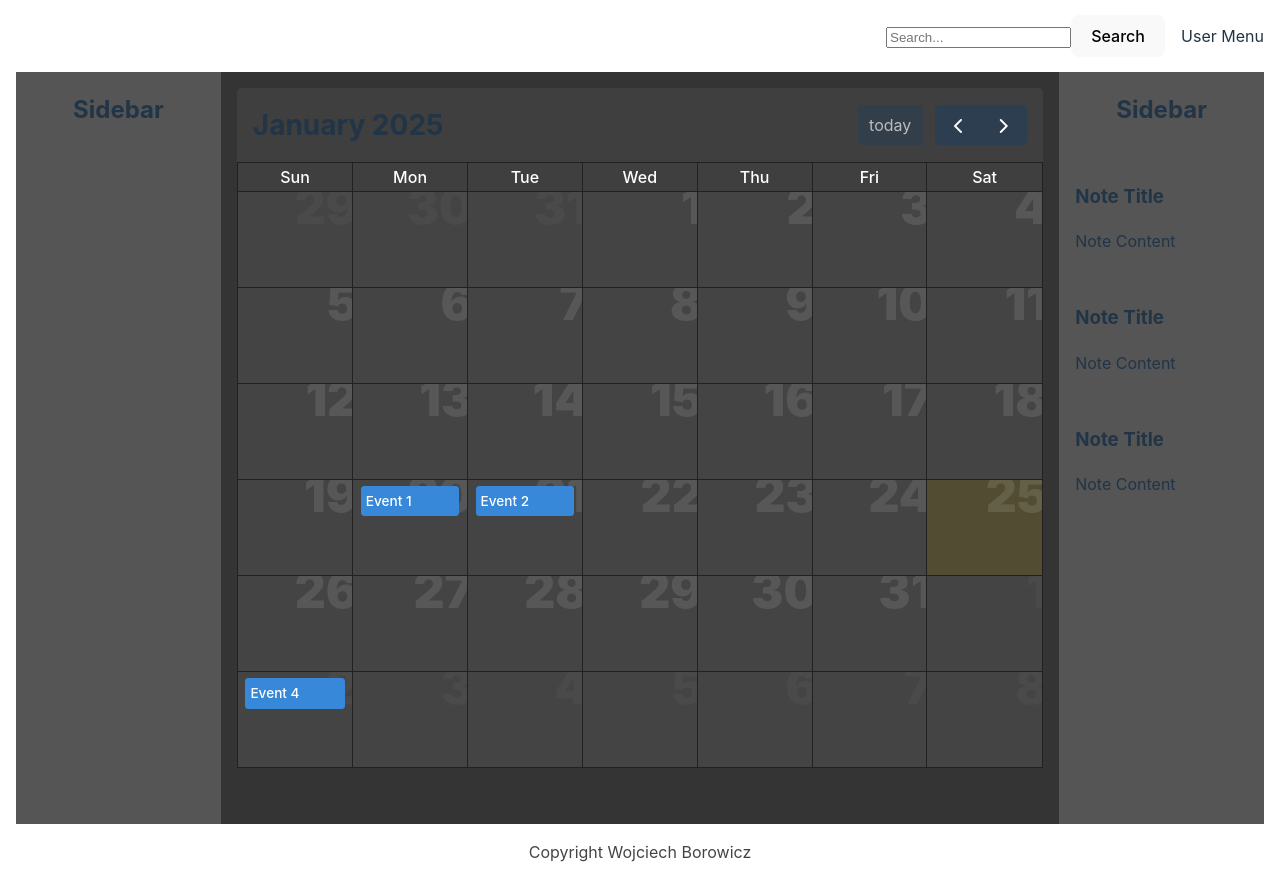
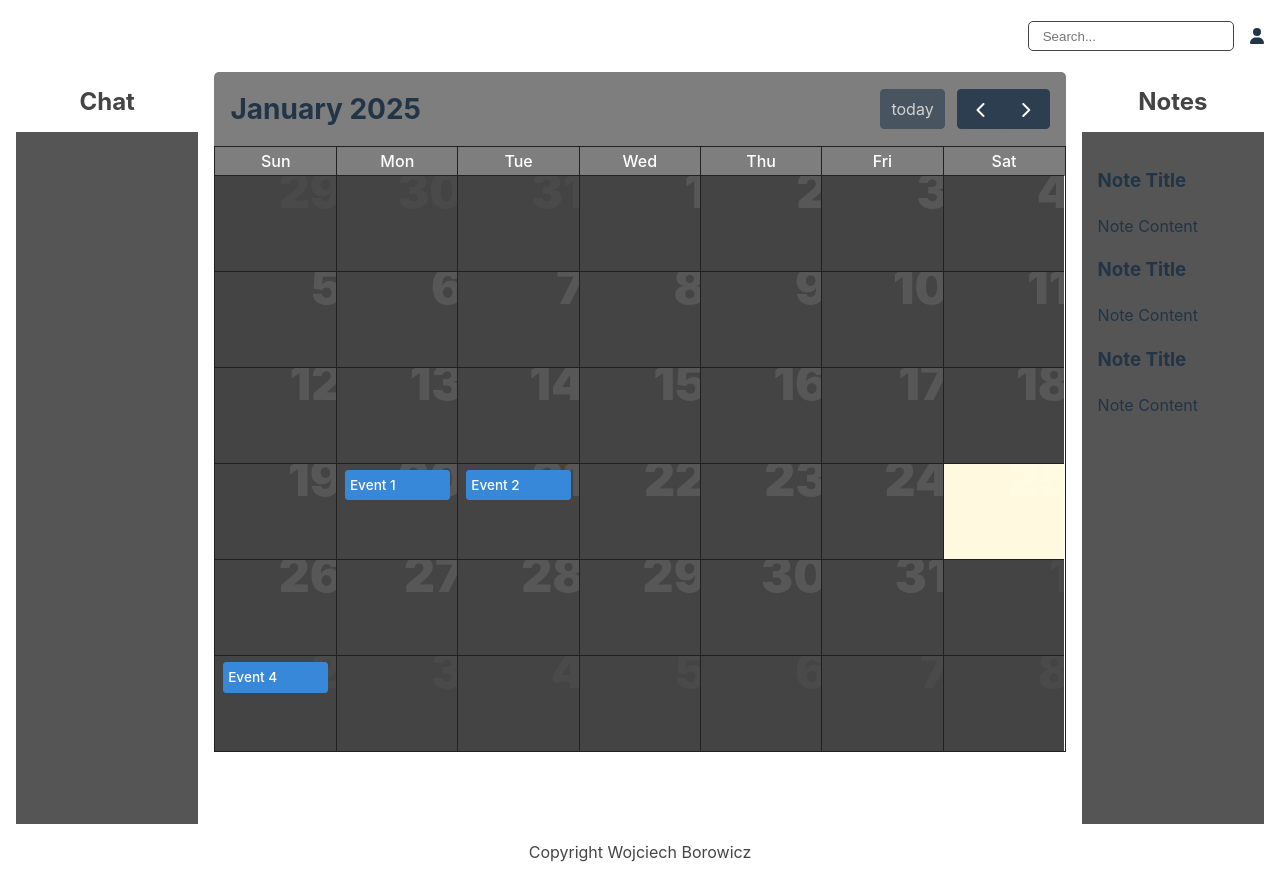
Before and after one commit to goldentata/calendar, a React (Vite) app: page / in a window 1280 px wide. Built offline with nearby package versions, Linux system fonts and the light colour scheme.

Commit message:
Props for sidebars, styling changes, Font Awesome added in UserMenu

```diff
--- a/package.json
+++ b/package.json
@@ -10,6 +10,9 @@
     "preview": "vite preview"
   },
   "dependencies": {
+    "@fortawesome/fontawesome-svg-core": "^6.7.2",
+    "@fortawesome/free-solid-svg-icons": "^6.7.2",
+    "@fortawesome/react-fontawesome": "^0.2.2",
     "@fullcalendar/core": "^6.1.15",
     "@fullcalendar/daygrid": "^6.1.15",
     "@fullcalendar/list": "^6.1.15",
--- a/src/assets/App.css
+++ b/src/assets/App.css
@@ -1,12 +1,37 @@
 #root {
   width:100%;
 }
+/* Slim modern in divs Scrollbars */
+::-webkit-scrollbar {
+  width: 10px;
+  height: 10px;
+}
+
+::-webkit-scrollbar-track {
+  background: #333;
+}
+
+::-webkit-scrollbar-thumb {
+  background: #555;
+  border-radius: 10px;;
+}
+
+::-webkit-scrollbar-thumb:hover {
+  background: #777;
+}
+
 header {
   display: flex;
   flex: 0 0 100%;    flex: 0 0 100%;
   justify-content: space-between;
   padding: 1em;
   height:5vh;
+}
+input {
+  border-radius: 5px;
+  border: 1px solid #444;
+  padding: .5em 1em;
+  background: transparent;
 }
 header nav ul {
   display: flex;
@@ -40,15 +65,20 @@ aside{
   flex-direction: column;
   gap: 1em;
   width: 15%;
-  padding: 0 1em;
   background:#555;
   height:94vh;
 }
-aside h2{
+aside h2 {
   text-align: center;
+  margin: 0;
+  padding: .5em;
+  background: #fff;
+  color: #444;
+}
+aside .content{
+  padding: 0 1em;
 }
 #calendar{
   width: 70%;
-  background : #343434;
-  padding:1em;
+  padding:0 1em;
 }
--- a/src/components/Main.jsx
+++ b/src/components/Main.jsx
@@ -6,9 +6,9 @@ import TaskModal from './TaskModal'
 function Main() {
     return (
       <main>
-        <Sidebar />
+        <Sidebar title="Chat"/>
         <Calendar />
-        <Sidebar>
+        <Sidebar title="Notes">
             <SingleNote />
             <SingleNote />
             <SingleNote />
--- a/src/components/Search.jsx
+++ b/src/components/Search.jsx
@@ -1,8 +1,7 @@
 function Search(){
     return (
         <form>
-        <input type="search" placeholder="Search..." />
-        <button type="submit">Search</button>
+            <input type="search" placeholder="Search..." />
         </form>
     )
 }
--- a/src/components/Sidebar.jsx
+++ b/src/components/Sidebar.jsx
@@ -1,8 +1,10 @@
 function Sidebar(props){
     return (
         <aside>
-            <h2>Sidebar</h2>
-            {props.children}
+            <h2>{props.title ? props.title : "Sidebar"}</h2>
+            <div className="content">
+                {props.children}
+            </div>
         </aside>
     )
 }
--- a/src/components/UserMenu.jsx
+++ b/src/components/UserMenu.jsx
@@ -1,7 +1,10 @@
+import { FontAwesomeIcon } from '@fortawesome/react-fontawesome'
+import { faUser } from '@fortawesome/free-solid-svg-icons'
+
 function UserMenu(){
     return (
         <div>
-        <span>User Menu</span>
+        <FontAwesomeIcon icon={faUser} />
         </div>
     )
 }
```
Also changed, not shown: 1 other file (tests, documents, lock files or other folders).
